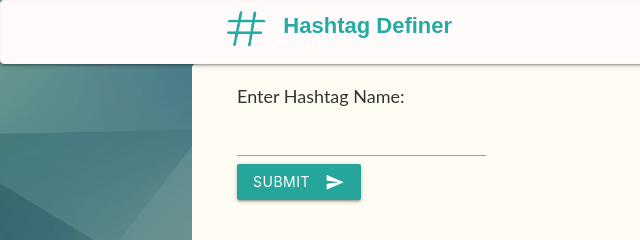
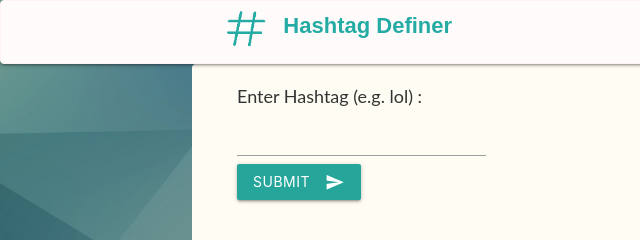
Before and after one commit to Tarotato/msa2016, a plain HTML site: page index.html in a window 1280 px wide. Shown: the top 240 px of the page, 0-640 px from the left. Drawn offline with nearby package versions, Linux system fonts and the light colour scheme.

Commit message:
Added description

```diff
--- a/index.html
+++ b/index.html
@@ -86,7 +86,7 @@
 		<div class="col-sm-12">
 			<div class="col-md-4"><!-- Take up 3 coloumns out of 12 on the screen-->
 				<form>
-				Enter Hashtag Name:
+				Enter Hashtag (e.g. lol) 	:
 				<input type="text" name="hashtag" id="hash"><br>
 				</form>
 
```
